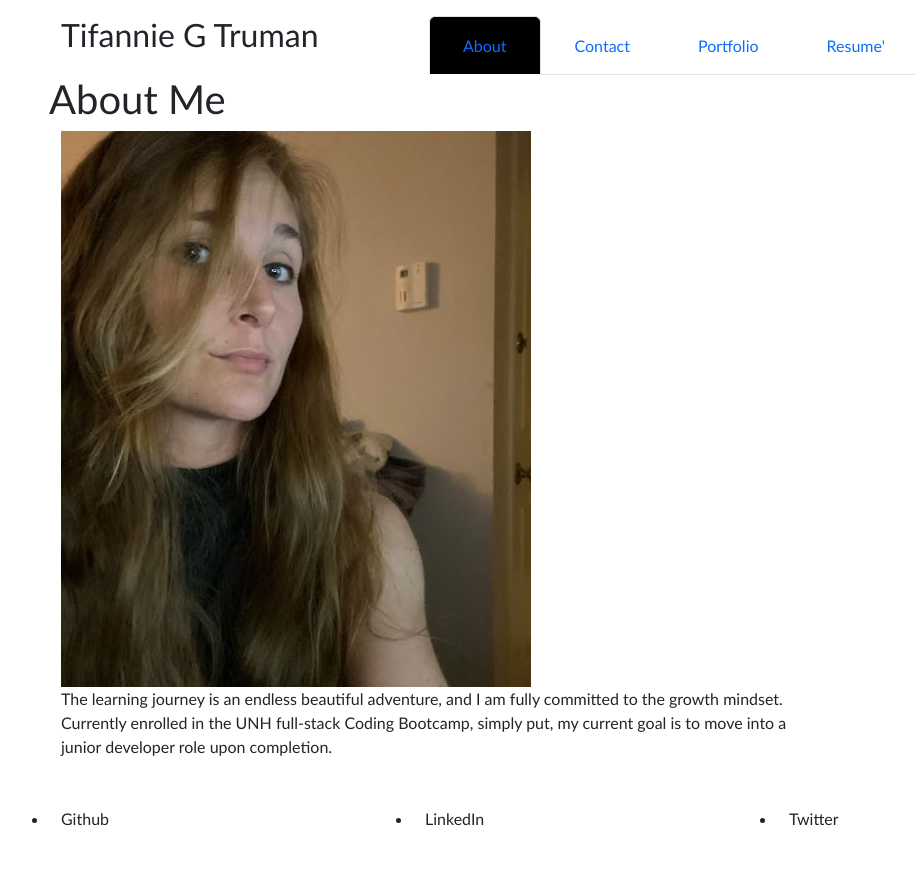
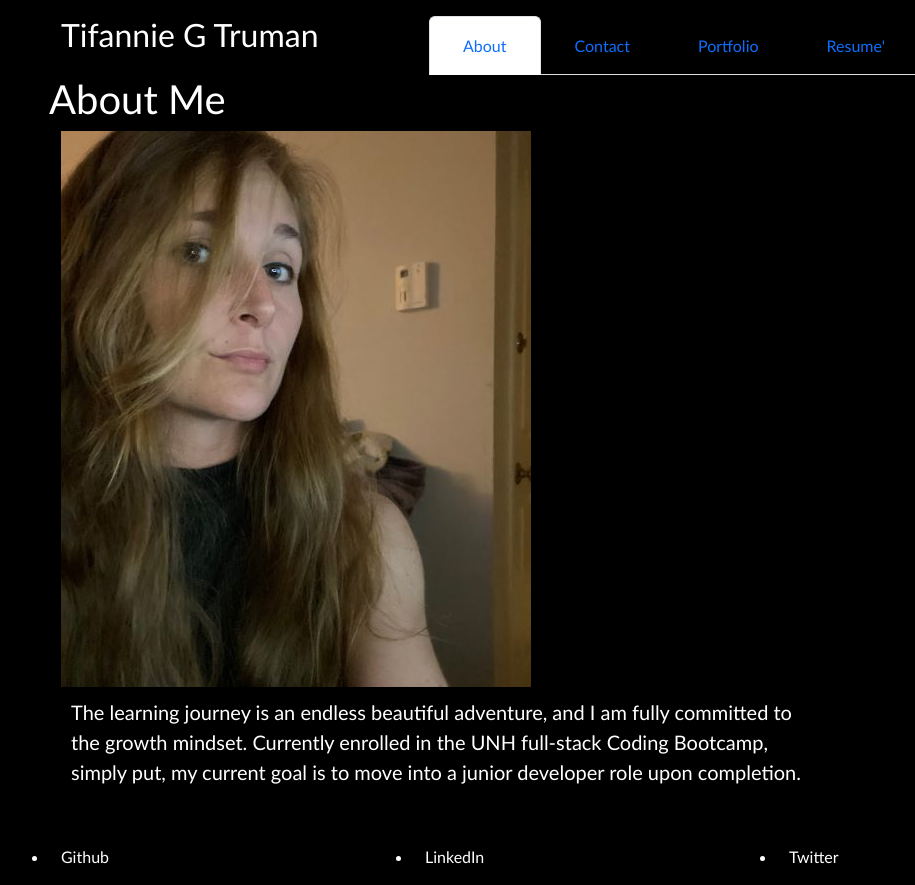
Before and after one commit to Nietru/Portfolio-Dev, a React (Create React App) app: page / in a window 1280 px wide. Shown: the whole page, without its empty margins (21-936 px from the left). Before the commit the page ends 847 px from the top, so only its background shows below. Built offline with nearby package versions, Linux system fonts and the light colour scheme.

Commit message:
image and basic styling in app css

```diff
--- a/src/App.css
+++ b/src/App.css
@@ -4,20 +4,56 @@
   padding: 0;
   font-family: "Trebuchet MS", "Lucida Sans Unicode", "Lucida Grande",
     "Lucida Sans", Arial, sans-serif;
+  background-color: black;
+}
+
+.container {
+  color: white;
 }
 
 /* Highlights the active link in the navbar */
 .nav-link.active {
   color: #fff !important;
-  background: black !important;
+  background: white !important;
 }
 
+/* Photo styling */
+.self-photo {
+  display: inline-block;
+  width: 250px;
+  height: 250px;
+  border: 2px solid white;
+}
+
+.project-photo {
+  display: inline-block;
+  border: 3px solid white;
+  margin: 10px;
+  height: 250px;
+  width: 250px;
+  align-content: space-between;
+}
+
+/* Contact form styling */
 .form .field {
-  margin: 20px;
+  color: white;
+  padding: 10px;
+  margin: 30px;
 }
 
 .form .submit-form {
   margin: 20px;
-  color: red;
-  background-color: bisque;
+  padding-top: 10px;
+  padding-bottom: 10px;
+  color: white;
+  font-weight: bold;
+  background-color: blue;
 }
+
+/* Other styling */
+p {
+  display: inline-block;
+  padding: 10px;
+  margin: 10px;
+  font-size: 20px;
+}
```
